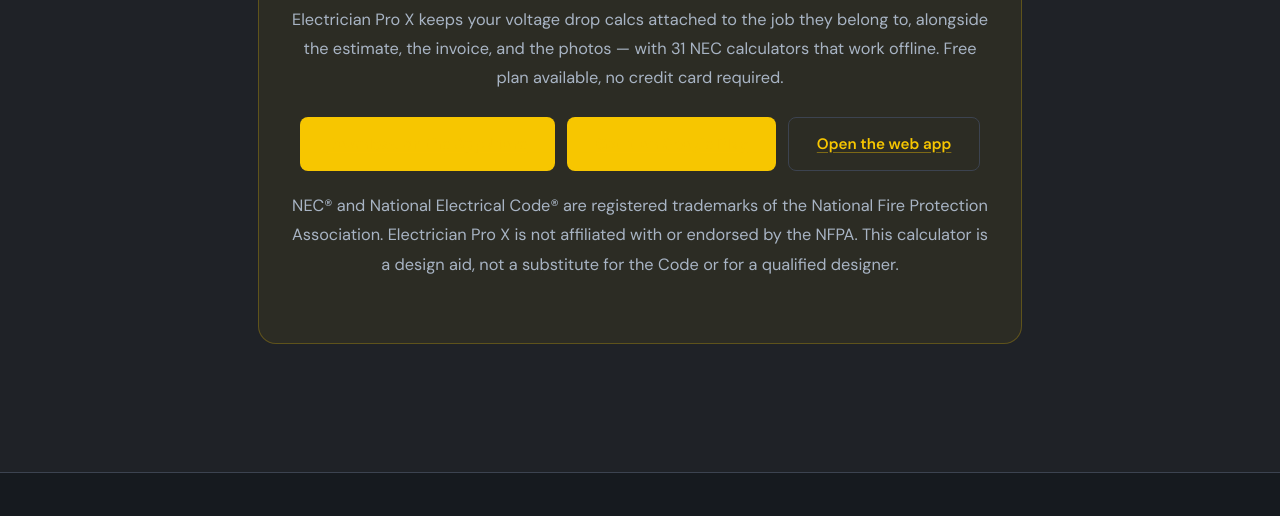
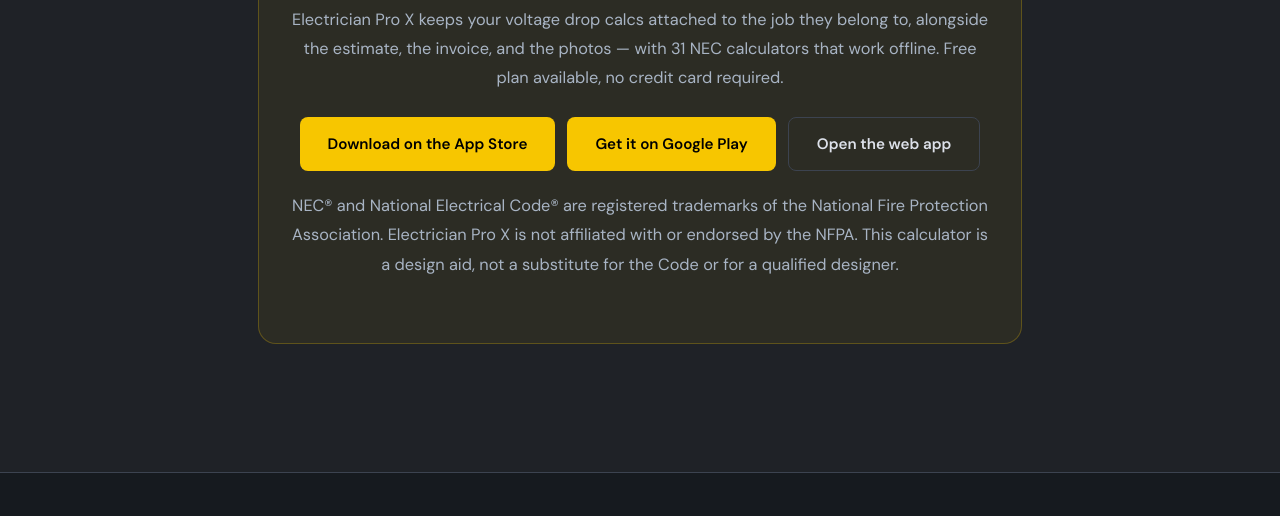
Before and after one commit to zacfisher1990/electricianprox-site, a plain HTML site: page tools/voltage-drop-calculator/index.html in a window 1280 px wide. Shown: the part 8353-8869 px from the top of the page. Drawn offline with nearby package versions, Linux system fonts and the light colour scheme; a web font is replaced by a local one.

Commit message:
fix buttons

```diff
--- a/tools/voltage-drop-calculator/index.html
+++ b/tools/voltage-drop-calculator/index.html
@@ -200,6 +200,12 @@
         .btn-primary:hover { background: #ffd93d; transform: translateY(-2px); box-shadow: 0 8px 28px rgba(247,198,0,0.3); }
         .btn-outline { background: transparent; color: var(--text); border: 1.5px solid var(--border); }
         .btn-outline:hover { border-color: var(--yellow); color: var(--yellow); }
+        /* .prose a (0,1,1) outranks .btn-primary (0,1,0), so without these the
+           CTA buttons inside .prose render yellow-on-yellow and underlined. */
+        .prose a.btn { text-decoration: none; }
+        .prose a.btn-primary { color: #000; }
+        .prose a.btn-outline { color: var(--text); }
+        .prose a.btn-outline:hover { color: var(--yellow); }
 
         /* ── ARTICLE ── */
         .article { max-width: 820px; margin: 0 auto; padding: 0 28px; }
```
Also changed, not shown: what-is-electrician-pro-x.html (+6 -0 lines).
